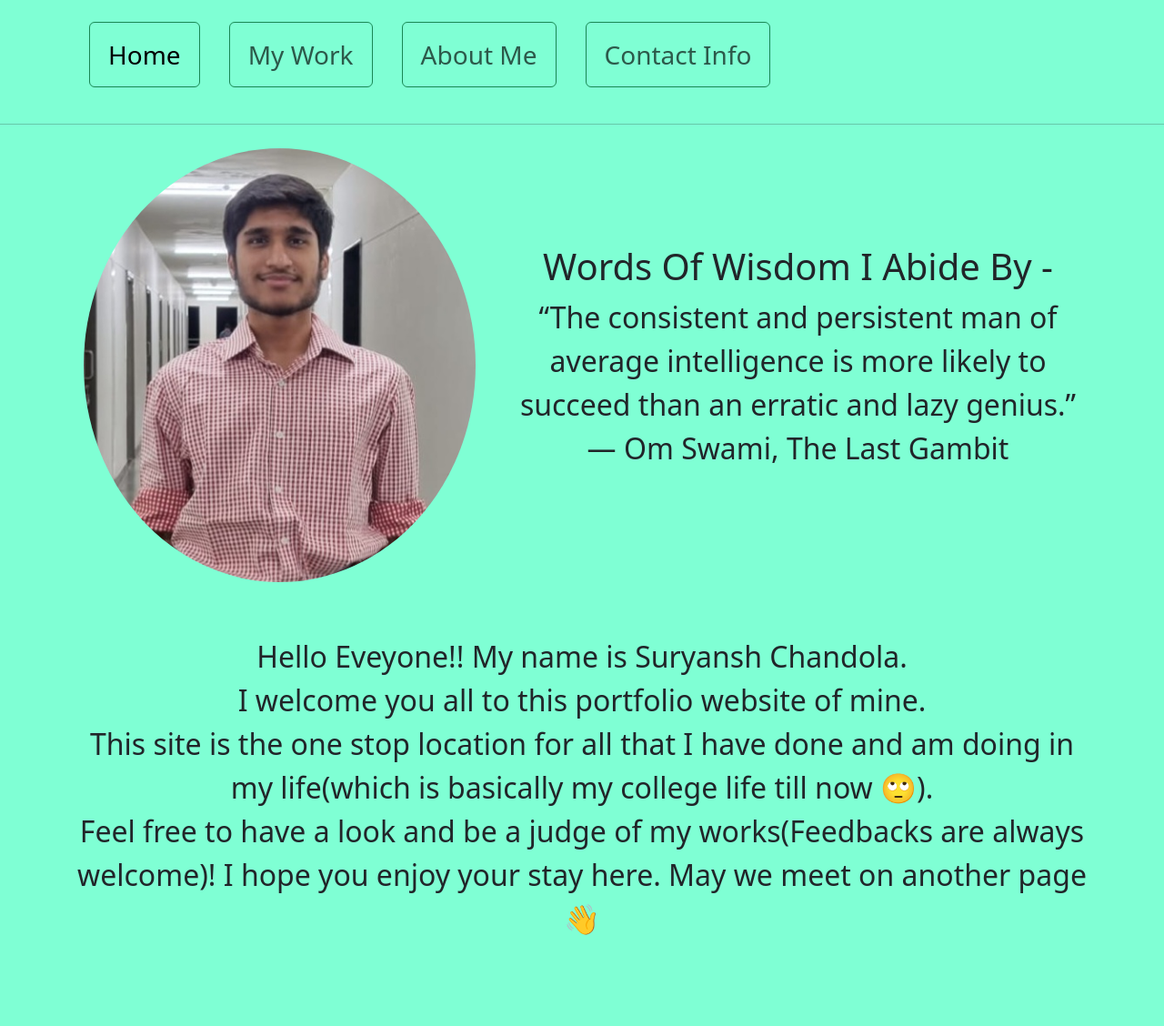
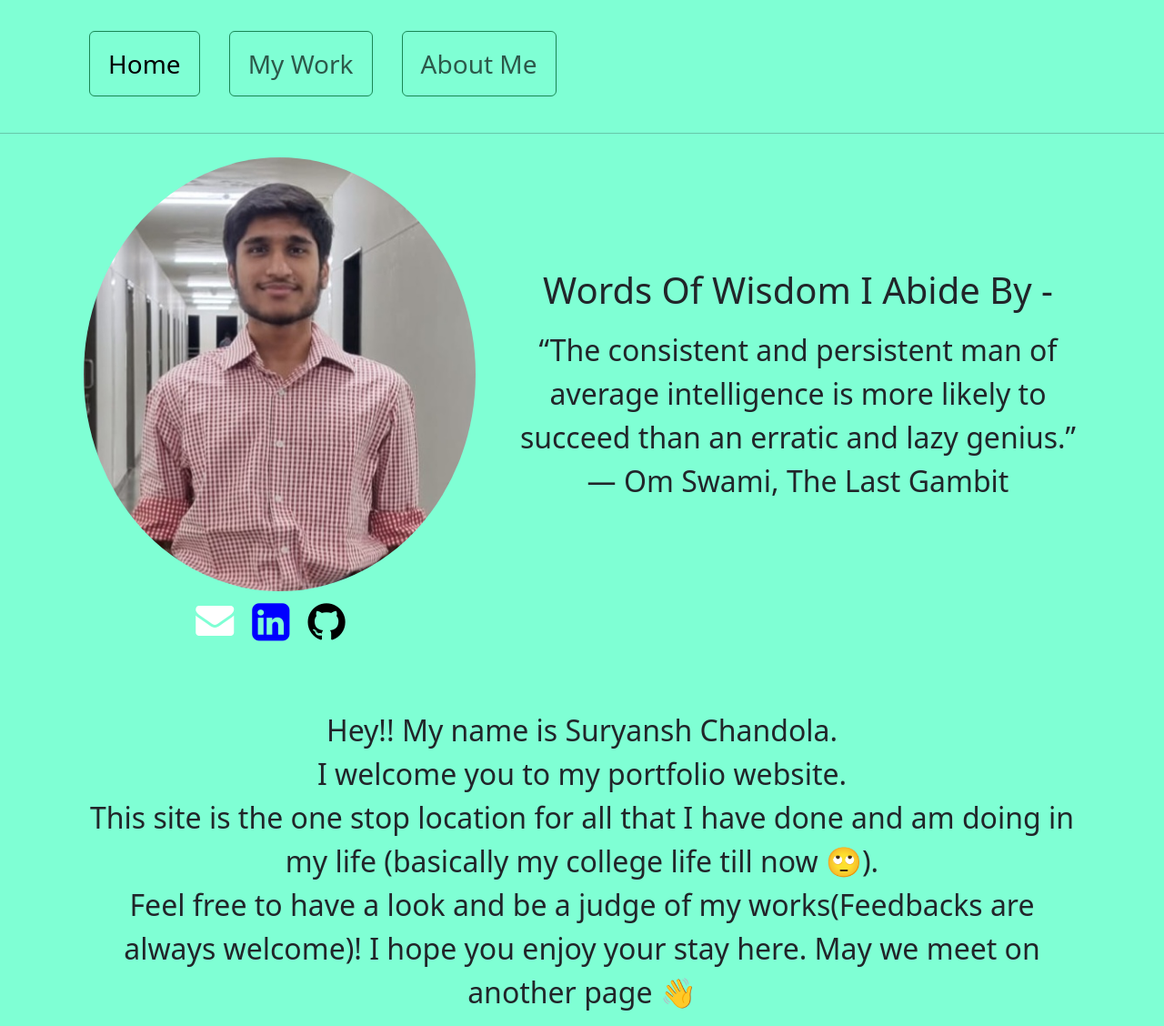
Before and after one commit to Gintoki0149/PortfolioWebsite, a plain HTML site: page index.html in a window 1280 px wide. Shown: the whole page at 91% size. Before the commit the page ends 1050 px from the top, so only its background shows below. Drawn offline with nearby package versions, Linux system fonts and the light colour scheme.

Commit message:
merged contact me and index.html. Combined all css files

```diff
--- a/about_me.css
+++ /dev/null
@@ -1,15 +0,0 @@
-.container{
-    margin: 10px;
-}
-p{
-    padding: 10px;
-}
-button{
-    margin-left: 5px;
-    margin-top: 5px;
-    margin-right: 5px;
-}
-#img_flexbox{
-    display: flex;
-    justify-content: center;
-}
--- a/index.css
+++ b/index.css
@@ -4,9 +4,29 @@
 }
 p{
     text-align: center;
+    padding: 10px;
 }
 button{
     margin-left: 5px;
     margin-top: 5px;
     margin-right: 5px;
 }
+.container{
+    margin: 10px;
+}
+button{
+    margin-left: 5px;
+    margin-top: 5px;
+    margin-right: 5px;
+}
+#img_flexbox{
+    display: flex;
+    justify-content: center;
+}
+.a{
+    margin-right: 20px;
+}
+.logos{
+    display: flex;
+    justify-content:center;
+}
--- a/index.html
+++ b/index.html
@@ -5,6 +5,7 @@
     <meta name="viewport" content="width=device-width, initial-scale=1">
     <title>Home</title>
     <link rel="stylesheet" href="index.css">
+    <link rel="stylesheet" href="https://cdnjs.cloudflare.com/ajax/libs/font-awesome/4.7.0/css/font-awesome.min.css">
     <link href="https://cdn.jsdelivr.net/npm/bootstrap@5.3.1/dist/css/bootstrap.min.css" rel="stylesheet" integrity="sha384-4bw+/aepP/YC94hEpVNVgiZdgIC5+VKNBQNGCHeKRQN+PtmoHDEXuppvnDJzQIu9" crossorigin="anonymous">
   </head>
   <body style="background-color:aquamarine">
@@ -31,11 +32,6 @@
                       <a class="nav-link fs-3" href="about_me.html">About Me</a>
                     </button>
                 </li>
-                <li class="nav-item">
-                    <button type="button" class="btn btn-outline-success m-3">
-                        <a class="nav-link fs-3" href="#">Contact Info</a>
-                    </button>
-                </li>
             </ul>
           </div>
         </nav>
@@ -47,11 +43,16 @@
             <div class="row">
                 <div class = "container col-md-5">
                     <img class="img-fluid" src="my_image.jpg" id = "myimg" alt="looks like your connection doesn't want me to be seen..">
+                    <div class="logos">
+                        <a class="fs-3 a" target="_blank" href="mailto:suryanshchandola@gmail.com?"><i class="fa fa-envelope col-md-4" style="font-size:42px;color:white"></i></a>
+                        <a class="fs-3 a" target="_blank" href="https://www.linkedin.com/in/suryansh-chandola-6460a426b/"><i class="fa fa-linkedin-square col-md-4" style="font-size:48px;color:blue"></i></a>
+                        <a class="fs-3 a" target="_blank" href="https://github.com/Gintoki0149"><i class="fa fa-github col-md-4" style="font-size:48px;color:black"></i></a>
+                    </div>
                 </div>
                 <div class="col-md-7 container text-center align-self-center">
                     <div><h1>Words Of Wisdom I Abide By -</h1></div>
                     <blockquote class="blockquote">
-                        <p class="fs-2">“The consistent and persistent man of average intelligence is more likely to succeed than an erratic and lazy genius.”
+                        <p class="fs-2">“The consistent and persistent man of average intelligence is more likely to succeed than an erratic and lazy genius.”<br>
                             ― Om Swami, The Last Gambit</p>
                         </blockquote>
                     </div>
@@ -62,9 +63,9 @@
         <!-- About Me Sneak Peek Start -->
         <div class="container fs-2">
             <p>
-                Hello Eveyone!! My name is Suryansh Chandola.<br>
-                I welcome you all to this portfolio website of mine.<br>
-                This site is the one stop location for all that I have done and am doing in my life(which is basically my college life till now &#128580;).<br>
+                Hey!! My name is Suryansh Chandola.<br>
+                I welcome you to my portfolio website.<br>
+                This site is the one stop location for all that I have done and am doing in my life (basically my college life till now &#128580;).<br>
                 Feel free to have a look and be a judge of my works(Feedbacks are always welcome)! I hope you enjoy your stay here. May we meet on another page &#128075;
             </p>
         </div>
```
Also changed, not shown: about_me.html (+1 -6 lines).
